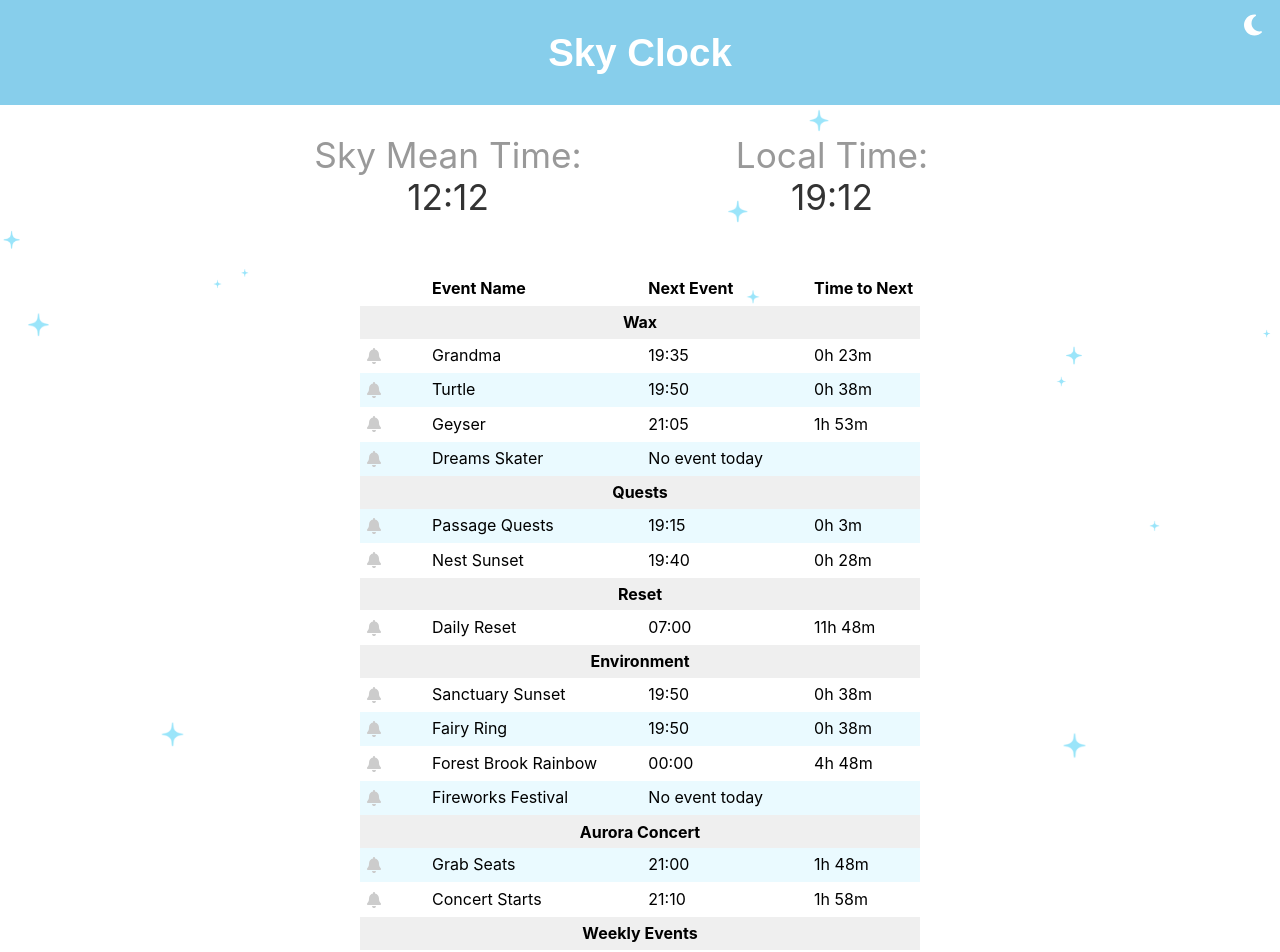
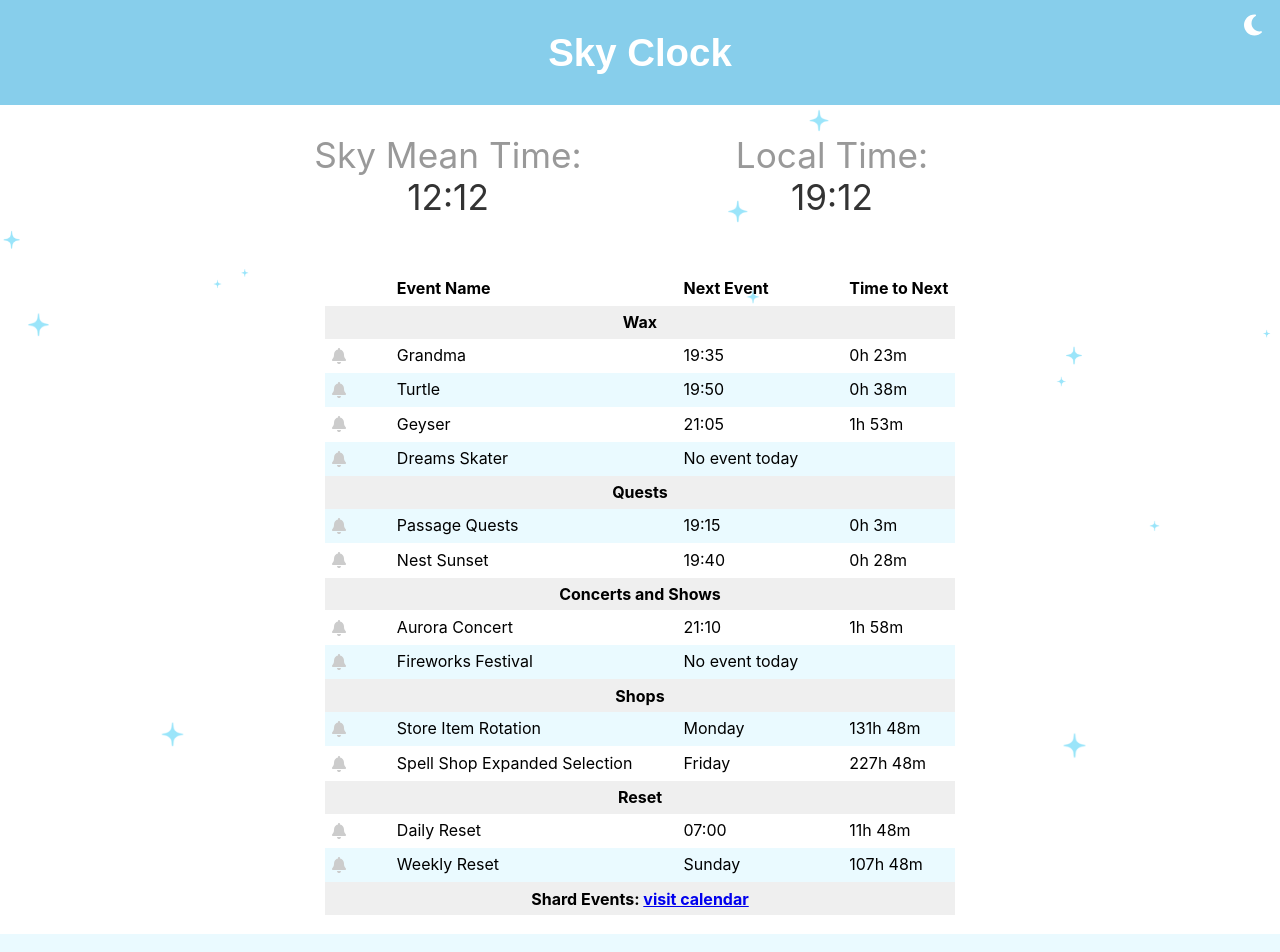
Before and after one commit to cmstead/sky-clock, a React (Create React App) app: page / in a window 1280 px wide. Shown: the top 952 px of the page. Built offline with nearby package versions, Linux system fonts and the light colour scheme.

Commit message:
Reorganized, pulled environmental events

```diff
--- a/src/components/events/Events.js
+++ b/src/components/events/Events.js
@@ -29,10 +29,12 @@ export default function render({ currentDate }) {
                                     ? <GroupHeading
                                         eventData={eventData}
                                         key={`group-${eventData.group}`}></GroupHeading>
-                                    : <Event
-                                        eventData={eventData}
-                                        currentDate={currentDate}
-                                        key={eventData.key}></Event>)
+                                    : eventData.showInClock() ?
+                                        <Event
+                                            eventData={eventData}
+                                            currentDate={currentDate}
+                                            key={eventData.key}></Event>
+                                        : '')
 
                     }
                     <tr className="heading">
--- a/src/event-data/event-data.js
+++ b/src/event-data/event-data.js
@@ -8,18 +8,19 @@ export const eventNames = {
     GEYSER: 'geyser',
     GRANDMA: 'grandma',
     TURTLE: 'turtle',
-    SUNSET: 'sunset',
     DREAMS_SKATER: 'dreamsSkater',
     NEST_SUNSET: 'nestSunset',
     PASSAGE_QUESTS: 'passageQuests',
-    FAIRY_RING: 'fairyRing',
-    FOREST_RAINBOW: 'forestRainbow',
     DAILY_RESET: 'dailyReset',
-    CONCERT_GRABSEATS: 'grabSeats',
-    CONCERT_STARTS: 'concertStarts',
+    AURORA_CONCERT: 'auroraConcertStarts',
     FIREWORKS_FESTIVAL: 'fireworksFestival',
     WEEKLY_RESET: 'weeklyReset',
-    ITEM_ROTATION: 'itemRotation'
+    ITEM_ROTATION: 'itemRotation',
+    SPELL_SHOP_EXPANDED: 'spellShopExpanded',
+    SPELL_SHOP_STANDARD: 'spellShopStandard',
+    // FAIRY_RING: 'fairyRing',
+    // FOREST_RAINBOW: 'forestRainbow',
+    // SANCTUARY_SUNSET: 'sanctuarySunset',
 };
 
 export const eventTypes = {
@@ -31,22 +32,22 @@ export const eventTypes = {
         position: 1,
         name: 'Quests'
     },
+    CONCERT: {
+        position: 2,
+        name: 'Concerts and Shows'
+    },
+    SHOPS: {
+        position: 3,
+        name: 'Shops'
+    },
     RESET: {
-        position: 2,
+        position: 4,
         name: 'Reset'
     },
     ENVIRONMENT: {
-        position: 3,
+        position: 5,
         name: 'Environment'
     },
-    CONCERT: {
-        position: 4,
-        name: 'Aurora Concert'
-    },
-    WEEKLY_EVENTS: {
-        position: 5,
-        name: 'Weekly Events'
-    }
 };
 
 const eventDefinitionsBase = {
@@ -113,19 +114,9 @@ const eventDefinitionsBase = {
         hour: () => 0,
         minute: (minute) => 15 - (minute % 15)
     },
-
-    [eventNames.FIREWORKS_FESTIVAL]: {
-        name: 'Fireworks Festival',
-        key: eventNames.FIREWORKS_FESTIVAL,
-        type: eventTypes.ENVIRONMENT,
-        period: getHours(4),
-        isToday: () => getDayOfTheMonth(new Date()) === 1,
-        hour: (hour) => (hour + 1) % 2,
-        minute: (minute) => 0 - minute
-    },
-    [eventNames.SUNSET]: {
+    [eventNames.SANCTUARY_SUNSET]: {
         name: 'Sanctuary Sunset',
-        key: eventNames.SUNSET,
+        key: eventNames.SANCTUARY_SUNSET,
         type: eventTypes.ENVIRONMENT,
         period: getHours(2),
         hour: (hour) => hour % 2,
@@ -155,26 +146,27 @@ const eventDefinitionsBase = {
         hour: (hour) => 24 - hour,
         minute: (minute) => 0 - minute
     },
-    [eventNames.CONCERT_GRABSEATS]: {
-        name: 'Grab Seats',
-        key: eventNames.CONCERT_GRABSEATS,
-        type: eventTypes.CONCERT,
-        period: getHours(4),
-        hour: (hour) => (2 + hour) % 4,
-        minute: (minute) => 0 - minute,
-    },
-    [eventNames.CONCERT_STARTS]: {
-        name: 'Concert Starts',
-        key: eventNames.CONCERT_STARTS,
+    [eventNames.AURORA_CONCERT]: {
+        name: 'Aurora Concert',
+        key: eventNames.AURORA_CONCERT,
         type: eventTypes.CONCERT,
         period: getHours(4),
         hour: (hour) => (2 + hour) % 4,
         minute: (minute) => 10 - minute,
     },
+    [eventNames.FIREWORKS_FESTIVAL]: {
+        name: 'Fireworks Festival',
+        key: eventNames.FIREWORKS_FESTIVAL,
+        type: eventTypes.CONCERT,
+        period: getHours(4),
+        isToday: () => getDayOfTheMonth(new Date()) === 1,
+        hour: (hour) => (hour + 1) % 2,
+        minute: (minute) => 0 - minute
+    },
     [eventNames.WEEKLY_RESET]: {
         name: 'Weekly Reset',
         key: eventNames.WEEKLY_RESET,
-        type: eventTypes.WEEKLY_EVENTS,
+        type: eventTypes.RESET,
         period: getHours(7 * 24),
         days: (day) => 6 - day,
         hour: (hour) => 24 - hour,
@@ -183,17 +175,38 @@ const eventDefinitionsBase = {
     [eventNames.ITEM_ROTATION]: {
         name: 'Store Item Rotation',
         key: eventNames.ITEM_ROTATION,
-        type: eventTypes.WEEKLY_EVENTS,
+        type: eventTypes.SHOPS,
         period: getHours(7 * 24),
         days: (day) => 7 - day,
         hour: (hour) => 24 - hour,
         minute: (minute) => 0 - minute
-    }
+    },
+    [eventNames.SPELL_SHOP_EXPANDED]: {
+        name: 'Spell Shop Expanded Selection',
+        key: eventNames.SPELL_SHOP_EXPANDED,
+        type: eventTypes.SHOPS,
+        showInClock: () => [1, 2, 3, 4].includes(getCurrentDay(Date.now())),
+        period: getHours(7 * 24),
+        days: (day) => 11 - day,
+        hour: (hour) => 24 - hour,
+        minute: (minute) => 0 - minute
+    },
+    [eventNames.SPELL_SHOP_STANDARD]: {
+        name: 'Spell Shop Regular Selection',
+        key: eventNames.SPELL_SHOP_STANDARD,
+        type: eventTypes.SHOPS,
+        showInClock: () => [5, 6, 7].includes(getCurrentDay(Date.now())),
+        period: getHours(7 * 24),
+        days: (day) => 7 - day,
+        hour: (hour) => 24 - hour,
+        minute: (minute) => 0 - minute
+    },
 };
 
 const eventDefinitions = Object.keys(eventDefinitionsBase).reduce((definitions, eventKey) => ({
     [eventKey]: {
         isToday: () => true,
+        showInClock: () => true,
         days: () => 0,
         ...eventDefinitionsBase[eventKey]
     },
```
